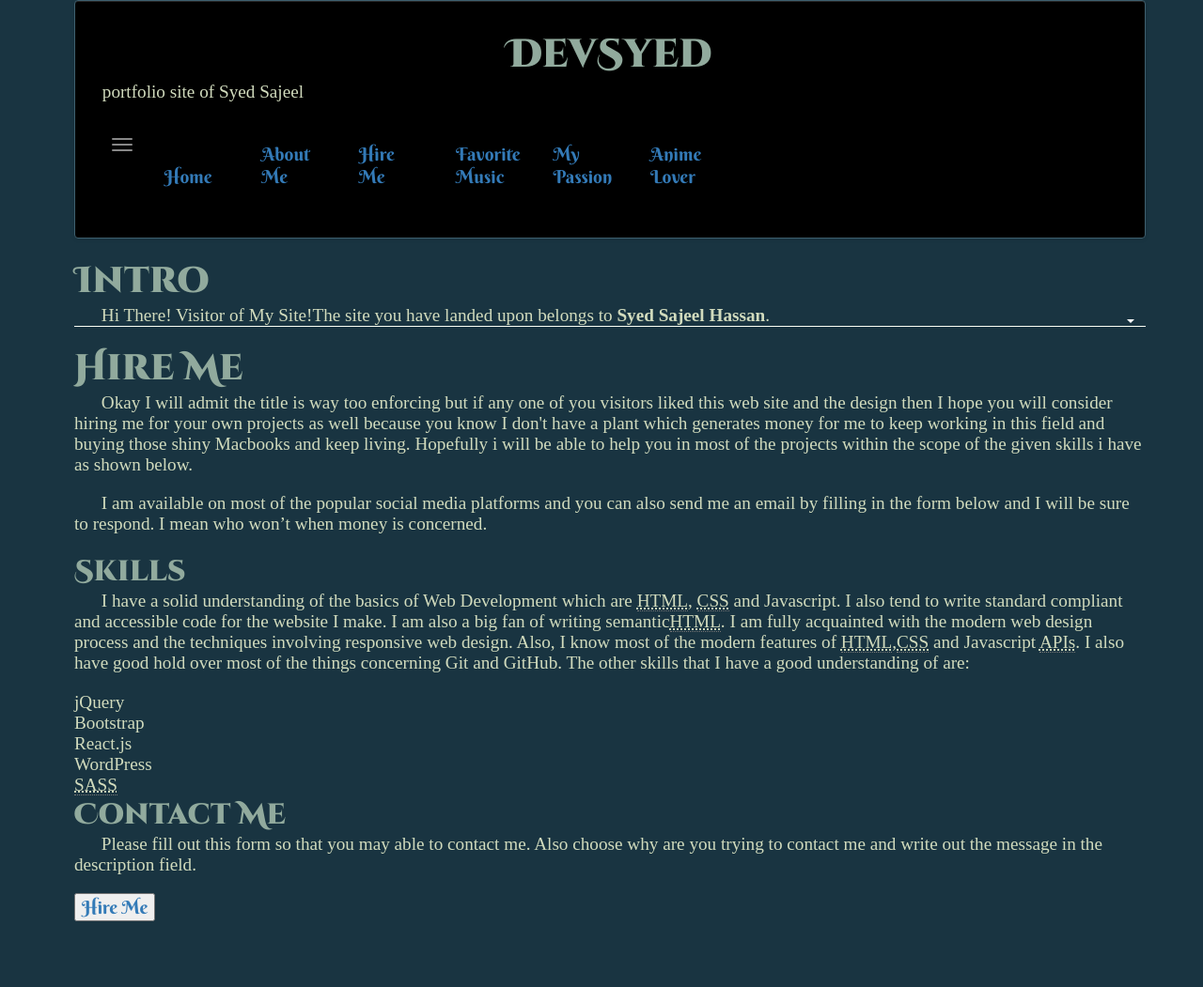
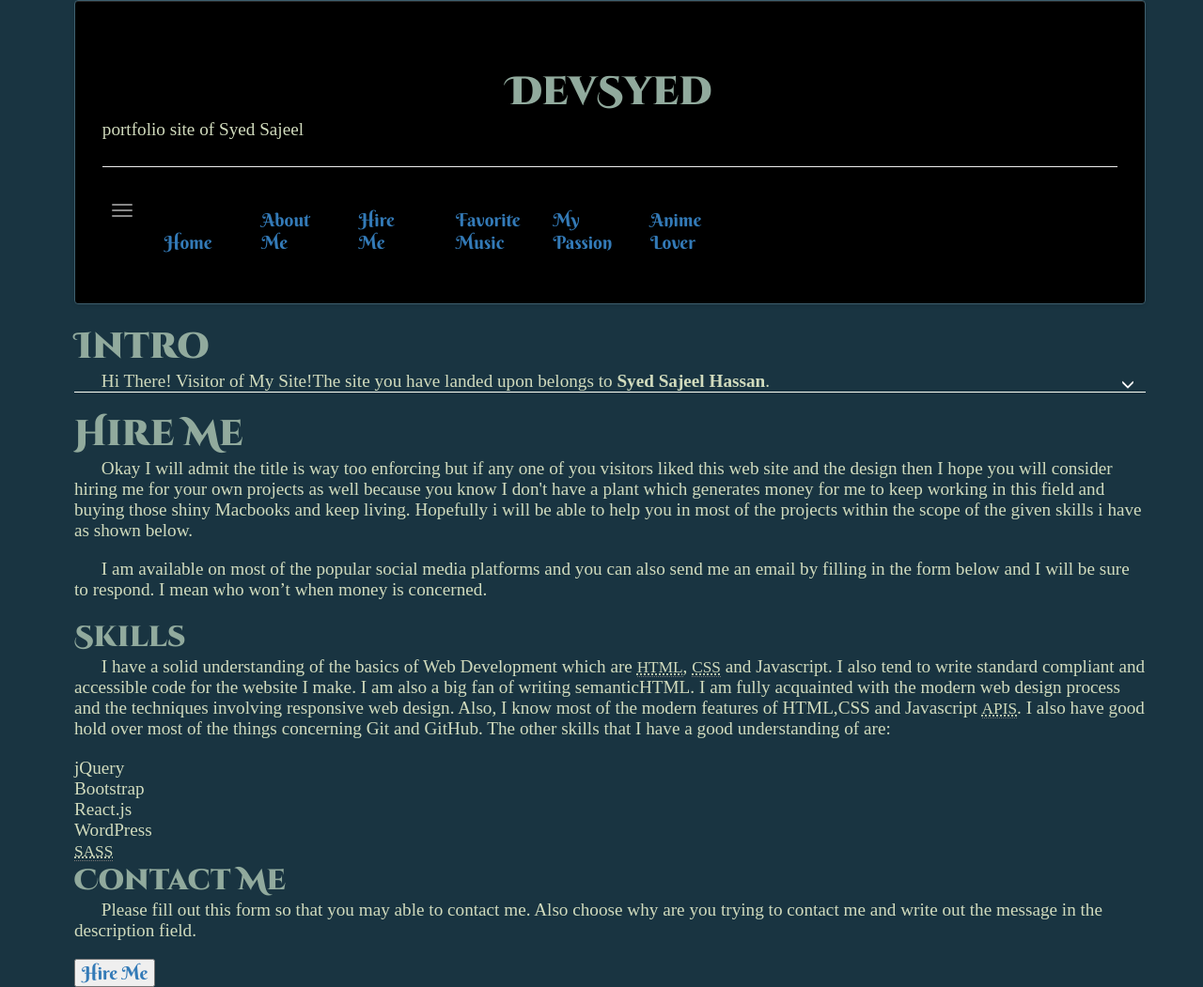
Before and after one commit to WalkerSyed581/DeVSyEd, a website: page builds/development/hireme.html in a window 1280 px wide. Shown: the whole page at 94% size. Before the commit the page ends 981 px from the top, so only its background shows below. Drawn offline with nearby package versions, Linux system fonts and the light colour scheme; a web font is replaced by a local one.

Commit message:
Added suitable icon, a page-header class and managed abbreviations

```diff
--- a/builds/development/hireme.html
+++ b/builds/development/hireme.html
@@ -24,8 +24,10 @@
 		<div class="container">
 		<header role="banner">
 			<nav class="navbar navbar-default">
-			<h1>DevSyed</h1>
-			<p  id="tagline">portfolio site of Syed Sajeel</p>
+			<div class="page-header">
+				<h1>DevSyed</h1>
+				<p id="tagline">portfolio site of Syed Sajeel</p>
+			</div>
 				<div class="navbar-header">
 					<button type="button" class="navbar-toggle collapsed" data-toggle="collapse" data-target="#collapsemenu" aria-expanded="false">
 						<span class="sr-only">Toggle navigation</span>
@@ -52,7 +54,7 @@
 			<section>
 				<h2>Intro</h2>
 				<p class="borderBottom" id="intro">Hi There&#33; Visitor of My Site&#33;The site you have landed upon belongs to <strong>Syed Sajeel Hassan</strong>.<button class="btn btn-primary" type="button" data-toggle="collapse" data-target="#collapsedParagrpah" aria-expanded="false" aria-controls="collapsedParagrpah">
-					<span class="caret"></span>
+					<span class="glyphicon glyphicon-menu-down"></span>
 					<span class="sr-only">Read More</span>
 				</button></p>
 
@@ -68,13 +70,13 @@
 				</section>
 					<section id="mySkills">
 					<h3>Skills</h3>
-						<p>I have a solid understanding of the basics of Web Development which are <abbr title="HyperText Marku Language">HTML</abbr>, <abbr title="Cascading Styles Sheets">CSS</abbr> and Javascript. I also tend to write standard compliant and accessible code for the website I make. I am also a big fan of writing semantic<abbr title="HyperText Marku Language">HTML</abbr>. I am fully acquainted with the modern web design process and the techniques involving responsive web design. Also&#44; I know most of the modern features of <abbr title="HyperText Marku Language">HTML</abbr>,<abbr title="Cascading Styles Sheets">CSS</abbr> and Javascript <abbr title="Application Programing Interfaces">APIs</abbr>. I also have good hold over most of the things concerning Git and GitHub.  The other skills that I have a good understanding of are&#58; </p>
+						<p>I have a solid understanding of the basics of Web Development which are <abbr title="HyperText Marku Language"  class="initialism">HTML</abbr>, <abbr title="Cascading Styles Sheets"  class="initialism">CSS</abbr> and Javascript. I also tend to write standard compliant and accessible code for the website I make. I am also a big fan of writing semanticHTML. I am fully acquainted with the modern web design process and the techniques involving responsive web design. Also&#44; I know most of the modern features of HTML,CSS and Javascript <abbr title="Application Programing Interfaces"  class="initialism">APIs</abbr>. I also have good hold over most of the things concerning Git and GitHub.  The other skills that I have a good understanding of are&#58; </p>
 					<ul>
 						<li>jQuery</li>
 						<li>Bootstrap</li>
 						<li>React.js</li>
 						<li>WordPress</li>
-						<li><abbr title="Syntactically Awesome Style Sheets">SASS</abbr></li>
+						<li><abbr title="Syntactically Awesome Style Sheets"  class="initialism">SASS</abbr></li>
 					</ul>
 					</section>
 					<section id="contactFrm">
```
Also changed, not shown: builds/development/aboutme.html (+5 -3 lines), builds/development/favmusic.html (+6 -4 lines), builds/development/index.html (+4 -2 lines), builds/development/mypassion.html (+7 -6 lines), builds/development/otakustuff.html (+5 -3 lines).
